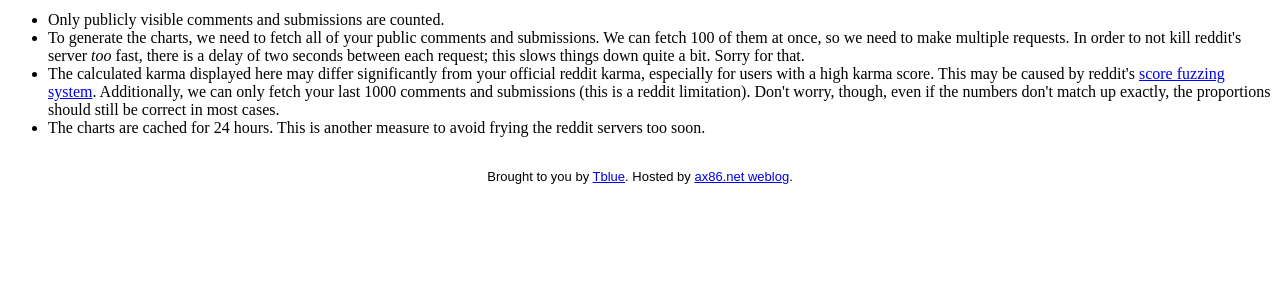
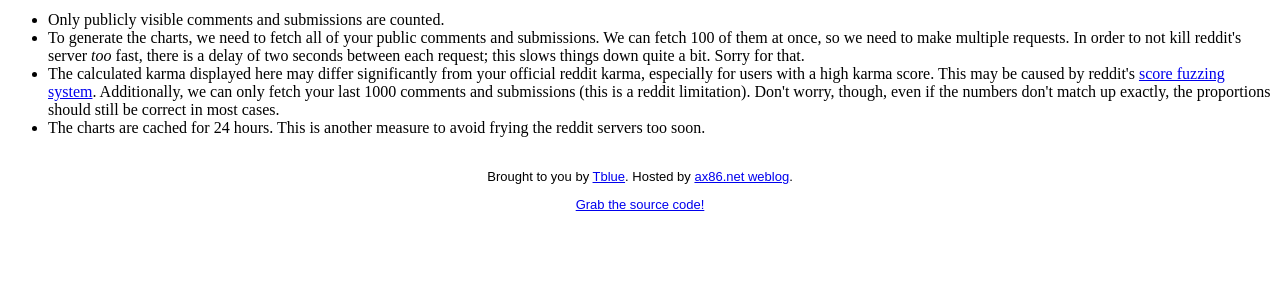
Before and after one commit to Tblue/reddit-karmastats, a PHP site: page / in a window 1280 px wide. Shown: the part 171-471 px from the top of the page. Run offline with PHP 8.4, Linux system fonts and the light colour scheme; some libraries are stand-ins or nearby versions.

Commit message:
Added link to LP repo

```diff
--- a/index.php
+++ b/index.php
@@ -112,6 +112,9 @@ $_SESSION['nonce'] = sha1( KARMASTATS_NONCETOKEN.'<:>'.microtime().'<:>'.$_SERVE
             Brought to you by <a href="http://www.reddit.com/user/Tblue">Tblue</a>.
             Hosted by <a href="http://www.ax86.net">ax86.net weblog</a>.
         </p>
+        <p>
+            <a href="https://code.launchpad.net/~tblue/+junk/reddit-karmastats">Grab the source code!</a>
+        </p>
     </div>
 </body>
 </html>
```
